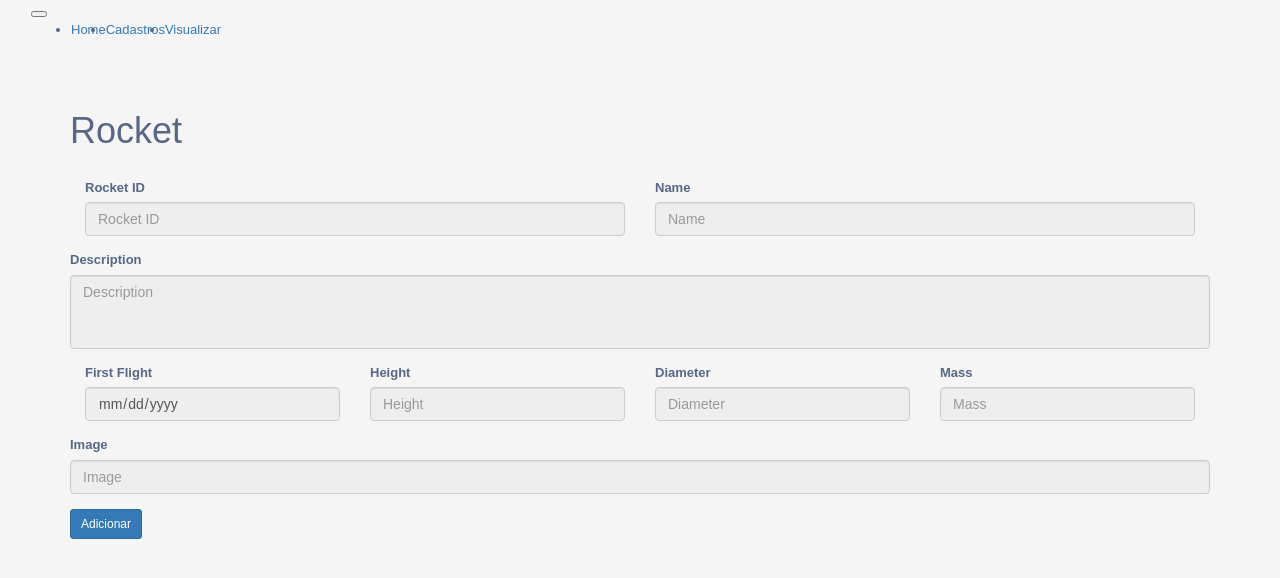
After one commit to backjoao88/spacex-api-mvc, a PHP site: template app/view/rocket/cadastrar.phtml in a window 1280 px wide. The commit adds this page. Shown: the top 578 px of the page. Run offline with PHP 8.4, Linux system fonts and the light colour scheme; the template is opened without the code that fills it, so the values that code supplies are empty; some libraries are stand-ins or nearby versions.

Commit message:
[ADD] Adicionando a tela rocket

```diff
--- a/app/controller/RocketController.class.php
+++ b/app/controller/RocketController.class.php
@@ -11,6 +11,10 @@
             $rocket = Conversor::getConteudoRocket($id);
             echo $rocket;
         }
+
+        public function cadastrar() {
+            $this->requisitarView('rocket/cadastrar', 'baseHtml');
+        }
     }
 
 ?>
--- a/app/rotas.php
+++ b/app/rotas.php
@@ -4,6 +4,7 @@
     $rota[] = ['/rocket/{id}/buscar', 'RocketController@buscar'];
     $rota[] = ['/launch/{id}/buscar', 'LaunchController@buscar'];
     $rota[] = ['/mission/{id}/buscar', 'MissionController@buscar'];
+    $rota[] = ['/rocket/cadastrar', 'RocketController@cadastrar'];
 
     return $rota;
 
--- a/app/view/header.phtml
+++ b/app/view/header.phtml
@@ -262,6 +262,9 @@
 				Cadastros
 				</a>
 				<div class="dropdown-menu" aria-labelledby="navbarDropdown">
+					<a class="dropdown-item" href="/rocket/cadastrar">Rocket</a>
+				</div>
+				<div class="dropdown-menu" aria-labelledby="navbarDropdown">
 					<a class="dropdown-item" href="/produto/cadastrar">Produtos</a>
 				</div>
 			</li>
--- /dev/null
+++ b/app/view/rocket/cadastrar.phtml
@@ -0,0 +1,81 @@
+
+
+<?php
+// MENSAGEM DE CADASTRADO
+if (isset($_GET['cadastrado'])) {
+    $status = "danger";
+    $mensagem = "Falha ao inserir registro";
+    if ($_GET['cadastrado']) {
+        $status = "success";
+        $mensagem = "Registro inserido com sucesso";
+    }
+    ?>
+    <script type="text/javascript">
+        $('#att_Modal').modal('hide')
+    </script>
+    <div class="alert alert-dismissible alert-<?= $status ?>">
+        <button type="button" class="close" data-dismiss="alert">&times;</button>
+        <?= $mensagem ?>
+    </div>
+<?php } ?>
+
+
+
+
+<!--
+ID
+ROCKET_ID
+NAME
+DESCRIPTION
+FIRST_FLIGHT
+HEIGHT
+DIAMETER
+MASS
+IMAGE
+-->
+
+<div class="container">
+<br><h1>Rocket</h1><br>
+
+<form action="/rocket/inserir" method="POST">
+    <div class="form-row">
+        <div class="form-group col-md-6">
+            <label for="rocketID">Rocket ID</label>
+            <input type="text" class="form-control" id="rocketID" name="rocketID" placeholder="Rocket ID" readonly>
+        </div>
+        <div class="form-group col-md-6">
+            <label for="name">Name</label>
+            <input type="text" class="form-control" id="name" name="name" placeholder="Name" readonly>
+        </div>
+    </div>
+    <div class="form-group">
+        <label for="description">Description</label>
+        <textarea style="resize:none" class="form-control" rows="3" id="description" name="description" placeholder="Description" readonly></textarea>
+    </div>
+    <div class="form-row">
+        <div class="form-group col-md-3">
+            <label for="firstFlight">First Flight</label>
+            <input type="date" class="form-control" id="firstFlight" name="firstFlight" placeholder="First Flight" readonly>
+        </div>
+        <div class="form-group col-md-3">
+            <label for="height">Height</label>
+            <input type="number" class="form-control" id="height" name="height" placeholder="Height" readonly>
+        </div>
+        <div class="form-group col-md-3">
+            <label for="diameter">Diameter</label>
+            <input type="number" class="form-control" id="diameter" name="diameter" placeholder="Diameter" readonly>
+        </div>
+        <div class="form-group col-md-3">
+            <label for="mass">Mass</label>
+            <input type="number" class="form-control" id="mass" name="mass" placeholder="Mass" readonly>
+        </div>
+    </div>
+    <div class="form-group">
+        <label for="image">Image</label>
+        <input type="text" class="form-control" id="image" name="image" placeholder="Image" readonly>
+    </div>
+
+    <button type="submit" class="btn btn-sm btn-primary"><i class='fa fa-plus-circle'></i> Adicionar</button>
+</form>
+
+</div>
```
